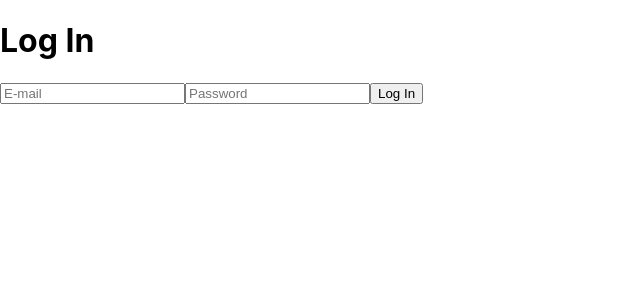
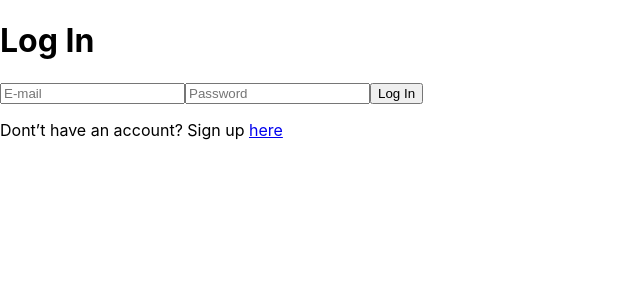
Before and after one commit to sruthi-98/Todo-App, a React (Create React App) app: page /login in a window 1280 px wide. Shown: the top 300 px of the page, without its empty margins (0-640 px from the left). Built offline with nearby package versions, Linux system fonts and the light colour scheme.

Commit message:
Add link to sign up form

```diff
--- a/src/components/Login.js
+++ b/src/components/Login.js
@@ -1,5 +1,5 @@
 import React, { useState } from 'react';
-import { useHistory } from 'react-router-dom';
+import { Link, useHistory } from 'react-router-dom';
 import axios from '../axios';
 
 function Login() {
@@ -55,6 +55,10 @@ function Login() {
                     >
                         Log In
                     </button>
+
+                    <p className="login__signup">
+                        Dont’t have an account? Sign up <Link to='/signup'>here</Link>
+                    </p>
                 </form>
             </div>
         </div>
```
